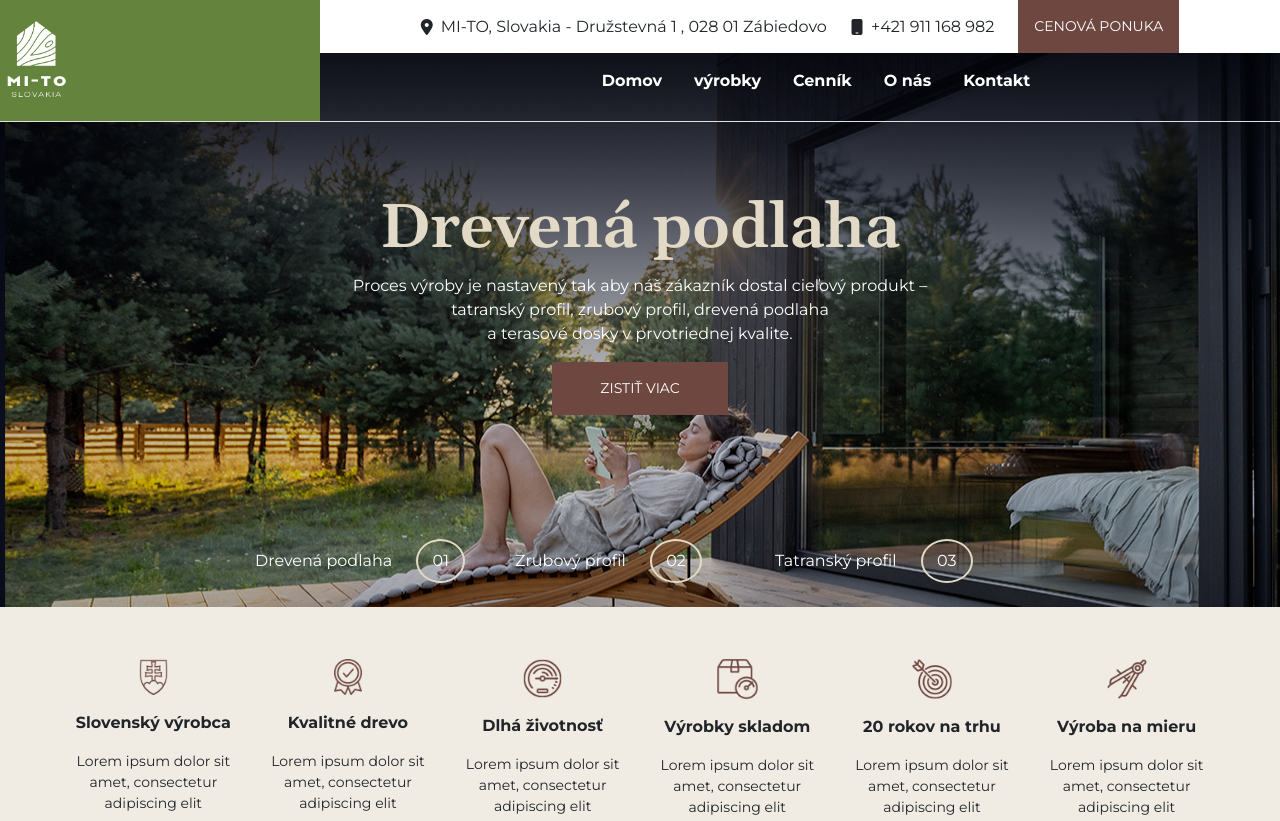
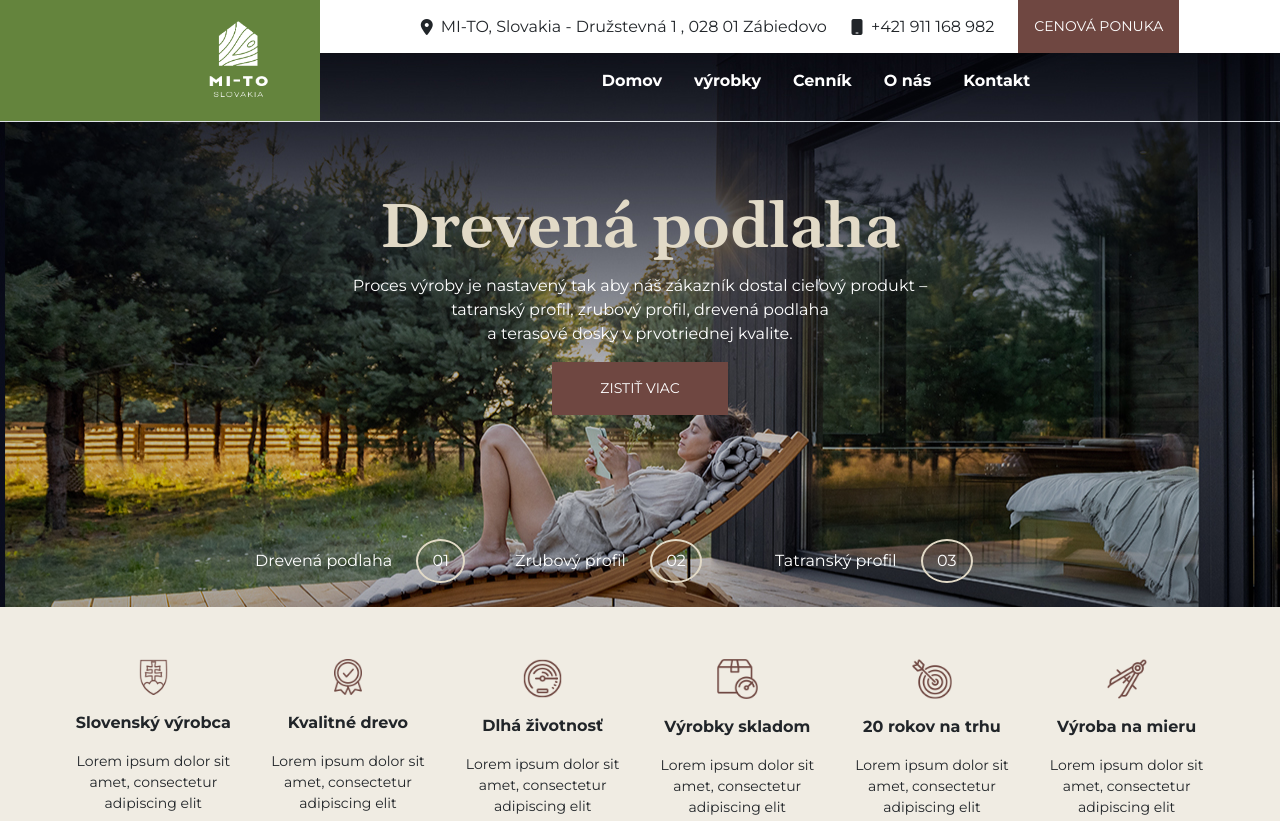
Before and after one commit to weblinxsolution/Slovakia, a plain HTML site: page index.html in a window 1280 px wide. Shown: the top 821 px of the page. Drawn offline with nearby package versions, Linux system fonts and the light colour scheme.

Commit message:
complete page 1

```diff
--- a/index.html
+++ b/index.html
@@ -33,7 +33,7 @@
         <nav>
             <div class="row mx-0 border-bottom">
                 <div class="col-md-3 px-0 ">
-                    <div class="bg-green d-flex justify-content-between align-items-center">
+                    <div class="bg-green d-flex justify-content-lg-end justify-content-between align-items-center">
                         <div class="web__logo">
                             <img src="./assets/images/mi-to-logo-white.png" alt="">
                         </div>
```
